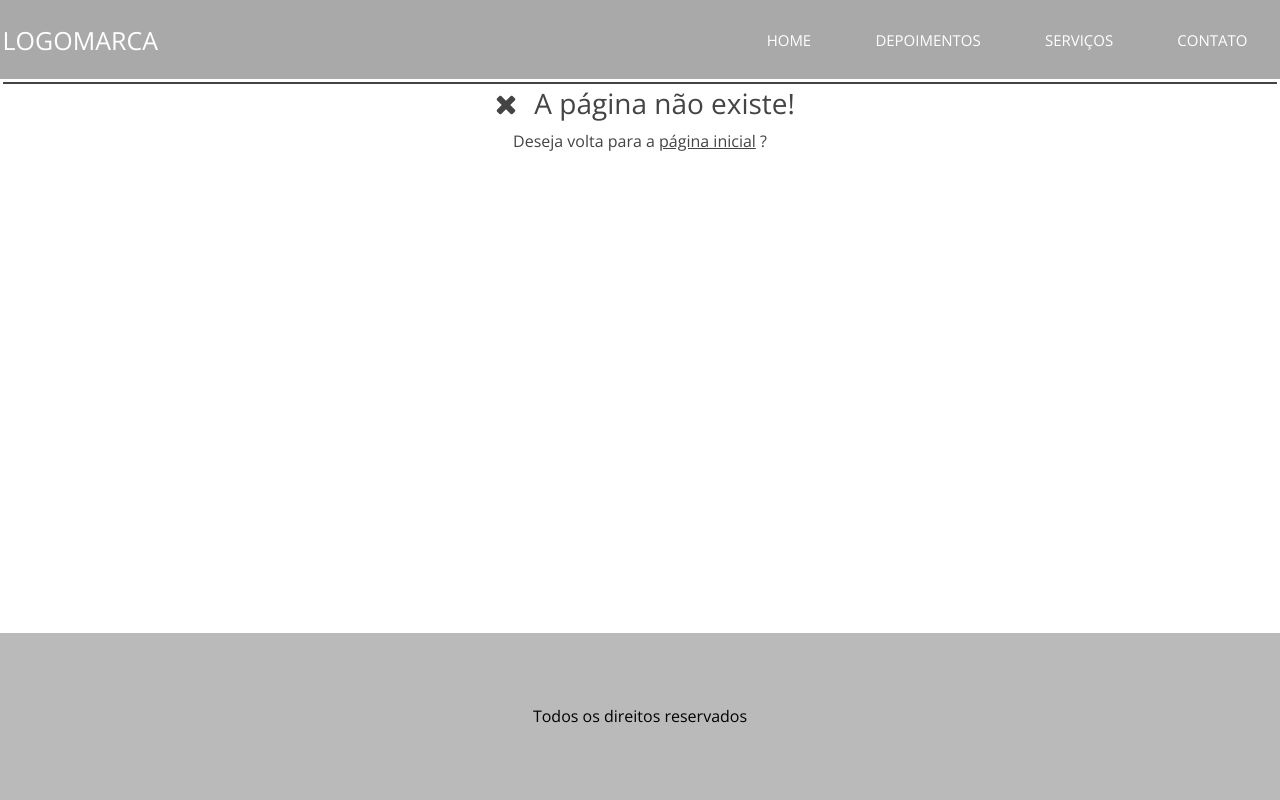
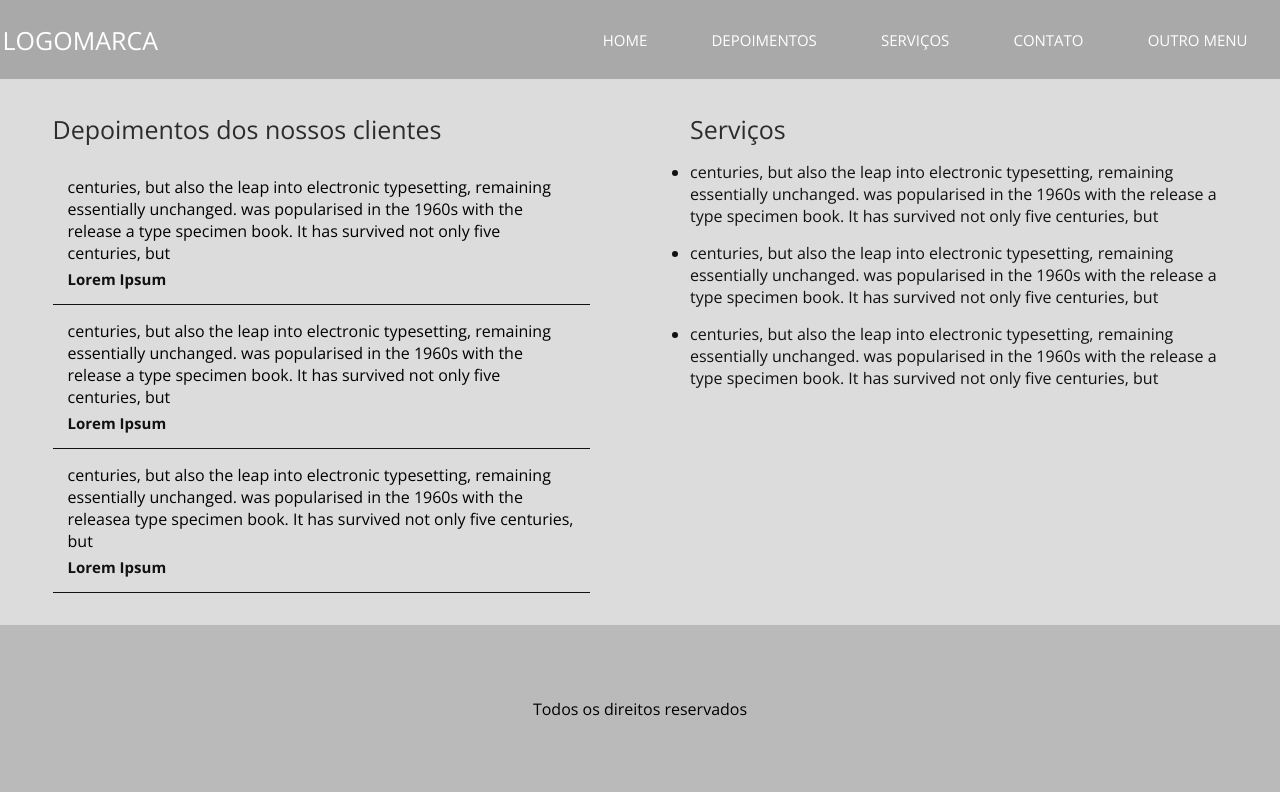
Before and after one commit to EdsonJunio/Criando-Site-Dinamico-php, a PHP site: page /Criando-Site-Dinamico-php/outro-menu in a window 1280 px wide. Run offline with PHP 8.4, Linux system fonts and the light colour scheme; some libraries are stand-ins or nearby versions.

Commit message:
23/12/20

```diff
--- a/index.php
+++ b/index.php
@@ -9,6 +9,7 @@
   <meta  name="viewpor" content="width=device-width, initial-scale=1.0">
   <meta name="keywords" content="palavras-chuve,do,meu,site">
   <meta name="description" content="Descrição do meu website">
+  <link rel="icon" href="<?php echo INCLUDE_PATH; ?>favicon.png" type="image/x-icon"/>
   <meta charset="utf-8"/>
 </head>
 <body>
@@ -37,6 +38,7 @@
             <li><a href="<?php echo INCLUDE_PATH; ?>depoimentos">Depoimentos</a></li>
             <li><a href="<?php echo INCLUDE_PATH; ?>servicos">Serviços</a></li>
             <li><a  realtime="contato" href="<?php echo INCLUDE_PATH; ?>contato">Contato</a></li>
+            <li><a  realtime="outro-menu" href="<?php echo INCLUDE_PATH; ?>outro-menu">Outro menu</a></li>
           </ul>
         </nav>
         <nav class="mobile right">
@@ -47,7 +49,8 @@
           <li><a href="<?php echo INCLUDE_PATH; ?>">Home</a></li>
             <li><a href="<?php echo INCLUDE_PATH; ?>depoimentos">Depoimentos</a></li>
             <li><a href="<?php echo INCLUDE_PATH; ?>servicos">Serviços</a></li>
-            <li><a realtime  href="<?php echo INCLUDE_PATH; ?>contato">Contato</a></li>
+            <li><a realtime="contato" href="<?php echo INCLUDE_PATH; ?>contato">Contato</a></li>
+            <li><a  realtime="outro-menu" href="<?php echo INCLUDE_PATH; ?>outro-menu">Outro menu</a></li>
           </ul>
         </nav>
         <div class="clear"></div>
--- a/js/scripts.js
+++ b/js/scripts.js
@@ -28,10 +28,14 @@ $(function(){
   function carregarDinamico(){
     $('[realtime]').click(function(){
       var pagina = $(this).attr('realtime');
-
+      $('.container-principal').hide();
       $('.container-principal').load(INCLUDE_PATH+'pagina/'+pagina+'.php');
+      setTimeout(function(){
       initialize();
       addMarker(-19.9192,-43.9387,'',"Minha casa",undefined,false,);
+      },1000);
+
+      $('.container-principal').fadeIn(1000);
 
       return false;
     })
--- /dev/null
+++ b/pages/outro-menu.php
@@ -0,0 +1,59 @@
+
+         <section class="extras">
+
+<div class="center">
+  <div id="depoimentos" class="w50 left depoimentos-container">
+   <h2 class="title">Depoimentos dos nossos clientes </h2>
+   <div class="depoimento-single">
+     <p>centuries, but also the leap into electronic
+      typesetting, remaining essentially unchanged.
+      was popularised in the 1960s with the release
+      a type specimen book. It has survived not only
+      five centuries, but </p>
+
+     <p class="nome-autor">Lorem Ipsum</p>
+   </div><!--depoimento-single-->
+   <div class="depoimento-single">
+     <p>centuries, but also the leap into electronic
+      typesetting, remaining essentially unchanged.
+      was popularised in the 1960s with the release
+      a type specimen book. It has survived not only
+      five centuries, but </p>
+
+     <p class="nome-autor">Lorem Ipsum</p>
+     </div><!--depoimento-single-->
+     <div class="depoimento-single">
+     <p>centuries, but also the leap into electronic
+      typesetting, remaining essentially unchanged.
+      was popularised in the 1960s with the releasea
+      type specimen book. It has survived not only five
+      centuries, but </p>
+
+     <p class="nome-autor">Lorem Ipsum</p>
+     </div><!--depoimento-single-->
+    </div><!--w50-->
+    <div id="servicos" class="w50 left servicos-container">
+      <h2 class="title">Serviços</h2>
+      <div class="servicos">
+       <ul>
+          <li>centuries, but also the leap into electronic
+      typesetting, remaining essentially unchanged.
+      was popularised in the 1960s with the release
+      a type specimen book. It has survived not only
+      five centuries, but</li>
+          <li>centuries, but also the leap into electronic
+      typesetting, remaining essentially unchanged.
+      was popularised in the 1960s with the release
+      a type specimen book. It has survived not only
+      five centuries, but</li>
+          <li>centuries, but also the leap into electronic
+      typesetting, remaining essentially unchanged.
+      was popularised in the 1960s with the release
+      a type specimen book. It has survived not only
+      five centuries, but</li>
+       </ul>
+     </div><!--servicos-->
+   </div><!--w50-->
+   <div class="clear"></div>
+ </div><!--extras-->
+</section>
```
Also changed, not shown: js/exemplo.js (added, +24 -0 lines), favicon.png (added).
